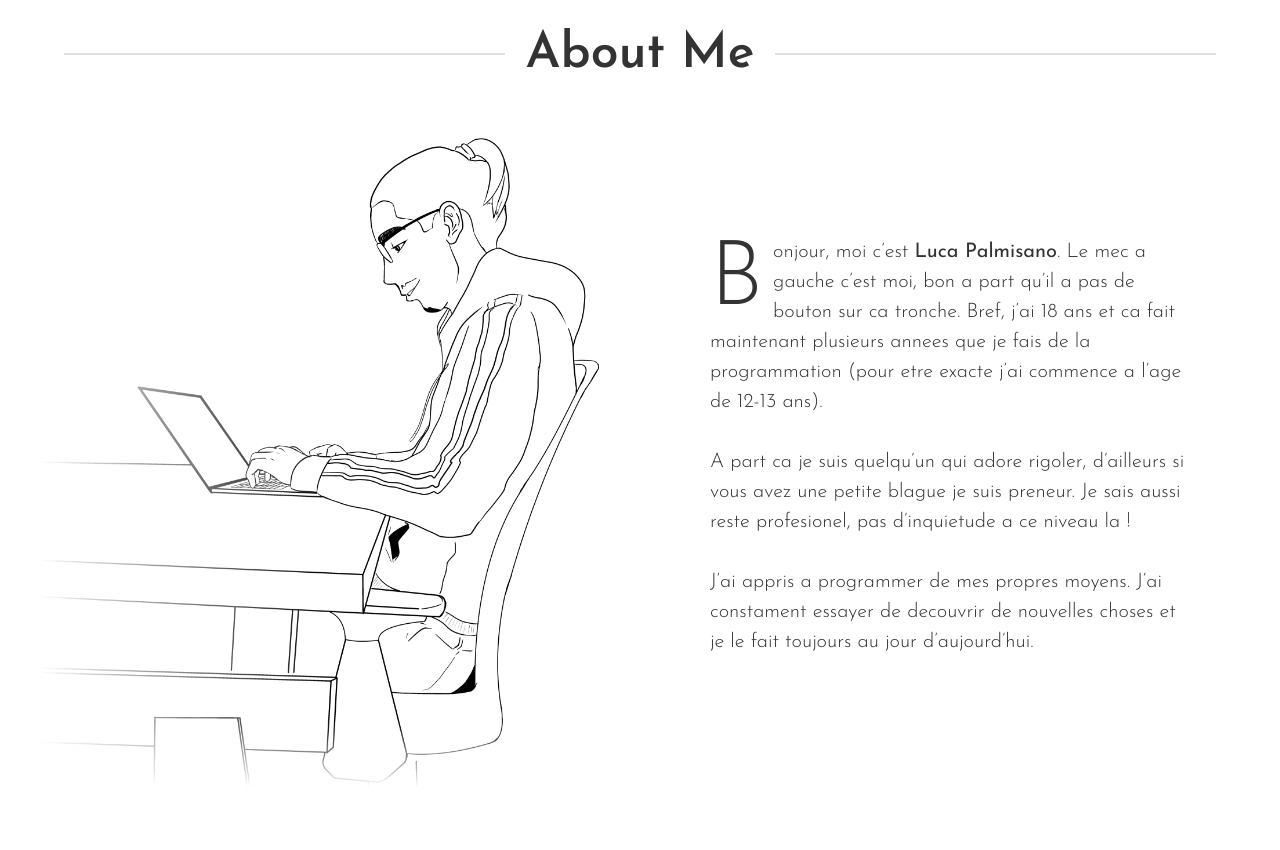
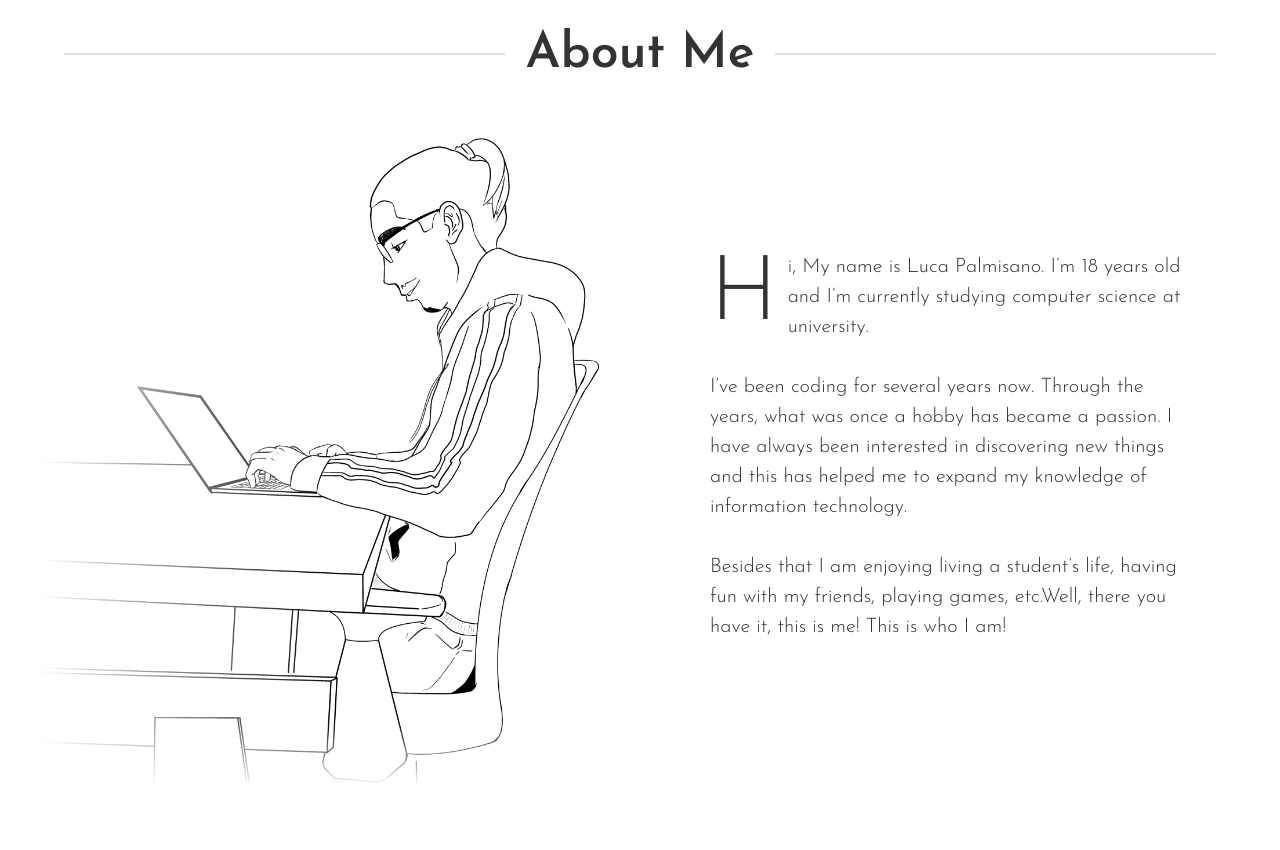
Before and after one commit to Lucino772/lucapalmi.com, a Flask app: page / in a window 1280 px wide. Shown: the part 816-1666 px from the top of the page. Run offline with Flask 2, Linux system fonts and the light colour scheme.

Commit message:
About me content in english

```diff
--- a/backend/templates/index.html
+++ b/backend/templates/index.html
@@ -53,11 +53,11 @@
                     <img src="{{ url_for('static',filename='images/small/background_2_lite.png',_external=True) }}" alt="Background" style="width: 100%; height: 100%; object-fit: cover; object-position: top right;">
                 </div>
                 <div class="uk-flex uk-flex-center uk-flex-middle uk-flex-column" style="height: 100%;">
-                    <p class="uk-dropcap uk-text-light uk-text-emphasis" style="width: 100%; font-size: 20px; line-height: 30px; overflow-y: auto; padding: 0px 50px;"><span>Bonjour, moi c’est <strong>Luca Palmisano</strong></span>. Le mec a gauche c’est moi, bon a part qu’il a pas de bouton sur ca tronche. Bref, j’ai 18 ans et ca fait maintenant plusieurs annees que je fais de la programmation (pour etre exacte j’ai commence a l’age de 12-13 ans).
-                        <br><br>
-                        A part ca je suis quelqu’un qui adore rigoler, d’ailleurs si vous avez une petite blague je suis preneur. Je sais aussi reste profesionel, pas d’inquietude a ce niveau la !
-                        <br><br>
-                        J’ai appris a programmer de mes propres moyens. J’ai constament essayer de decouvrir de nouvelles choses et je le fait toujours au jour d’aujourd’hui.</p>
+                    <p class="uk-dropcap uk-text-light uk-text-emphasis" style="width: 100%; font-size: 20px; line-height: 30px; overflow-y: auto; padding: 0px 50px;">
+                        Hi, My name is Luca Palmisano. I’m 18 years old and I’m currently studying computer science at university.<br><br>
+                        I’ve been coding for several years now. Through the years, what was once a hobby has became a passion. I have always been interested in discovering new things and this has helped me to expand my knowledge of information technology.<br><br>
+                        Besides that I am enjoying living a student’s life, having fun with my friends, playing games, etc.Well, there you have it, this is me! This is who I am!
+                    </p>
                 </div>
             </div>
         </div>
@@ -73,11 +73,11 @@
                     <img src="{{ url_for('static',filename='images/small/background_2_edit.png',_external=True) }}" alt="Background" style="width: 100%; height: 100%; object-fit: cover; object-position: top right;">
                 </div>
                 <div class="uk-flex uk-flex-center uk-flex-middle uk-flex-column" style="height: 100%;">
-                    <p class="uk-text-light uk-text-emphasis uk-text-center" style="width: 100%; font-size: 20px; line-height: 30px; overflow-y: auto; padding: 0px 30px;"><span>Bonjour, moi c’est <strong>Luca Palmisano</strong></span>. Le mec a gauche c’est moi, bon a part qu’il a pas de bouton sur ca tronche. Bref, j’ai 18 ans et ca fait maintenant plusieurs annees que je fais de la programmation (pour etre exacte j’ai commence a l’age de 12-13 ans).
-                        <br><br>
-                        A part ca je suis quelqu’un qui adore rigoler, d’ailleurs si vous avez une petite blague je suis preneur. Je sais aussi reste profesionel, pas d’inquietude a ce niveau la !
-                        <br><br>
-                        J’ai appris a programmer de mes propres moyens. J’ai constament essayer de decouvrir de nouvelles choses et je le fait toujours au jour d’aujourd’hui.</p>
+                    <p class="uk-text-light uk-text-emphasis" style="width: 100%; font-size: 20px; line-height: 30px; overflow-y: auto; padding: 0px 50px;">
+                        Hi, my name is Luca Palmisano. I’m 18 years old and I’m currently studying computer science at university.<br><br>
+                        I’ve been coding for several years now. Through the years, what was once a hobby has became a passion. I have always been interested in discovering new things and this has helped me to expand my knowledge of information technology.<br><br>
+                        Besides that I am enjoying living a student’s life, having fun with my friends, playing games, etc.Well, there you have it, this is me! This is who I am!
+                    </p>
                 </div>
             </div>
         </div>
```
